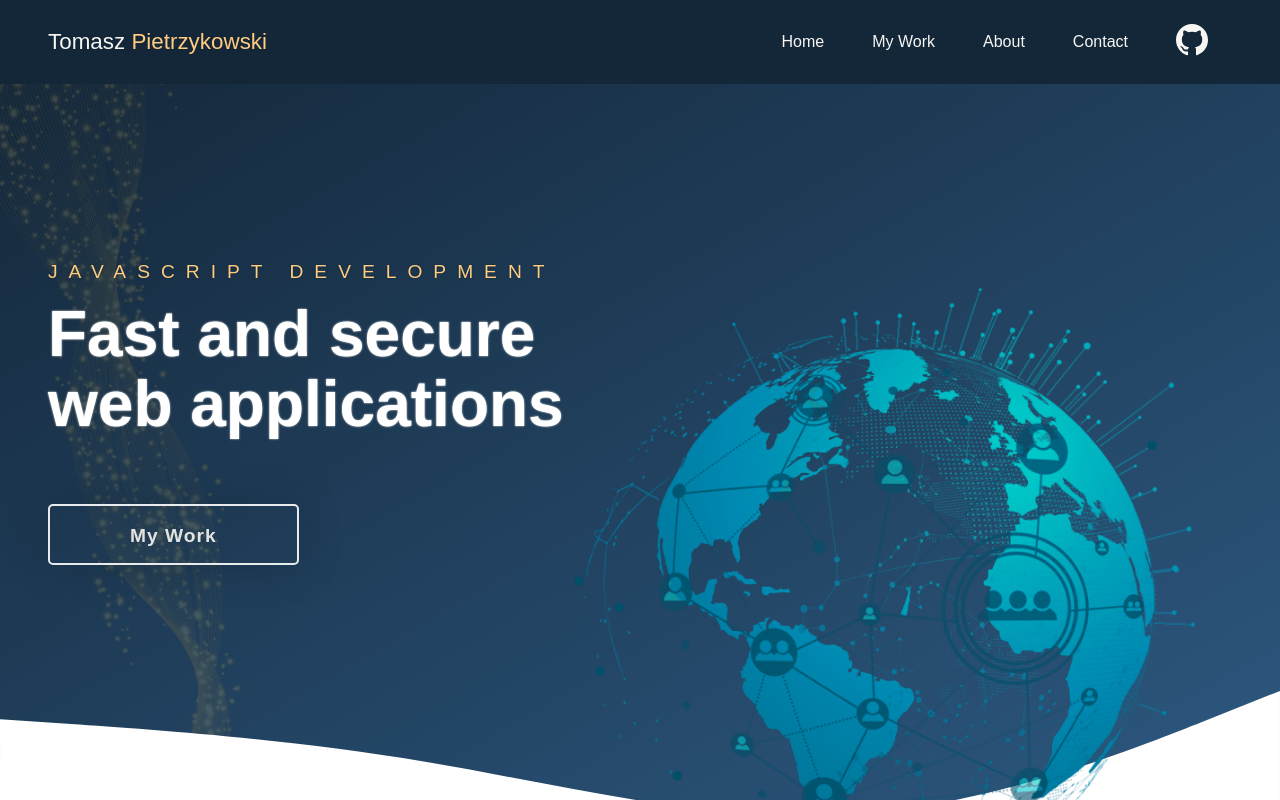
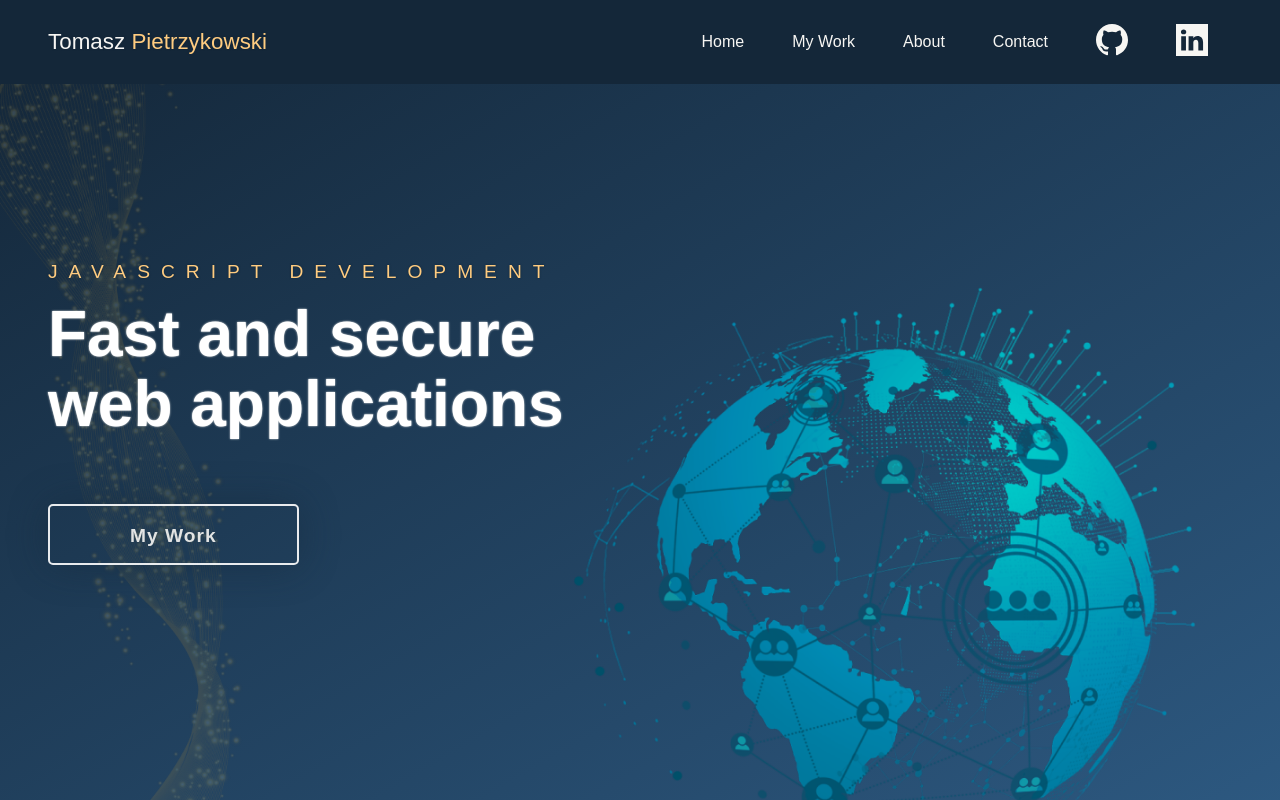
Before and after one commit to TomaszPietrzykowski/portfolio-next, a Next.js app: page / in a window 1280 px wide. Shown: the top 800 px of the page. Built offline with nearby package versions, Linux system fonts and the light colour scheme.

Commit message:
archeology

```diff
--- a/components/Hero.js
+++ b/components/Hero.js
@@ -1,4 +1,4 @@
-import styles from "../styles/Home.module.css";
+import styles from '../styles/Home.module.css'
 
 const Hero = () => {
   return (
@@ -13,14 +13,14 @@ const Hero = () => {
         <button className={styles.cta}>My Work</button>
         <div className={styles.heroImg}></div>
       </div>
-      <svg id="wave" viewBox="0 0 1440 300" className={styles.svg}>
+      {/* <svg id="wave" viewBox="0 0 1440 300" className={styles.svg}>
         <path
           fill="white"
           d="M0,96L80,101.3C160,107,320,117,480,144C640,171,800,213,960,202.7C1120,192,1280,128,1360,96L1440,64L1440,320L1360,320C1280,320,1120,320,960,320C800,320,640,320,480,320C320,320,160,320,80,320L0,320Z"
         ></path>
-      </svg>
+      </svg> */}
     </main>
-  );
-};
+  )
+}
 
-export default Hero;
+export default Hero
--- a/components/Navbar.js
+++ b/components/Navbar.js
@@ -1,37 +1,59 @@
-import styles from "../styles/Home.module.css";
-import Link from "next/link";
+import styles from '../styles/Home.module.css'
+import Link from 'next/link'
 
 const Navbar = () => {
   return (
     <header className={styles.navbar}>
       <div className={styles.flex}>
         <div className={styles.logo}>
-          <span className={styles.firstname}>Tomasz</span>{" "}
+          <span className={styles.firstname}>Tomasz</span>{' '}
           <span className={styles.lastname}>Pietrzykowski</span>
         </div>
         <nav>
           <ul className={styles.nav}>
             <li>
-              <Link href="/">Home</Link>
+              <Link href='/'>Home</Link>
             </li>
             <li>
-              <Link href="/projects">My Work</Link>
+              <Link href='/projects'>My Work</Link>
             </li>
             <li>
-              <Link href="/about">About</Link>
+              <Link href='/about'>About</Link>
             </li>
             <li>
-              <Link href="/contact">Contact</Link>
+              <Link href='/contact'>Contact</Link>
             </li>
             <li>
-              <a href="https://github.com/TomaszPietrzykowski" target="_blank">
-                <svg width="32" height="32" viewBox="0 0 32 32" fill="none">
+              <a href='https://github.com/TomaszPietrzykowski' target='_blank'>
+                <svg width='32' height='32' viewBox='0 0 32 32' fill='none'>
                   <path
                     className={styles.path}
-                    fill-rule="evenodd"
-                    clip-rule="evenodd"
-                    d="M16 0C7.16 0 0 7.16 0 16C0 23.08 4.58 29.06 10.94 31.18C11.74 31.32 12.04 30.84 12.04 30.42C12.04 30.04 12.02 28.78 12.02 27.44C8 28.18 6.96 26.46 6.64 25.56C6.46 25.1 5.68 23.68 5 23.3C4.44 23 3.64 22.26 4.98 22.24C6.24 22.22 7.14 23.4 7.44 23.88C8.88 26.3 11.18 25.62 12.1 25.2C12.24 24.16 12.66 23.46 13.12 23.06C9.56 22.66 5.84 21.28 5.84 15.16C5.84 13.42 6.46 11.98 7.48 10.86C7.32 10.46 6.76 8.82 7.64 6.62C7.64 6.62 8.98 6.2 12.04 8.26C13.32 7.9 14.68 7.72 16.04 7.72C17.4 7.72 18.76 7.9 20.04 8.26C23.1 6.18 24.44 6.62 24.44 6.62C25.32 8.82 24.76 10.46 24.6 10.86C25.62 11.98 26.24 13.4 26.24 15.16C26.24 21.3 22.5 22.66 18.94 23.06C19.52 23.56 20.02 24.52 20.02 26.02C20.02 28.16 20 29.88 20 30.42C20 30.84 20.3 31.34 21.1 31.18C24.2763 30.1077 27.0363 28.0664 28.9917 25.3432C30.947 22.6201 31.9991 19.3524 32 16C32 7.16 24.84 0 16 0Z"
-                    fill="white"
+                    fill-rule='evenodd'
+                    clip-rule='evenodd'
+                    d='M16 0C7.16 0 0 7.16 0 16C0 23.08 4.58 29.06 10.94 31.18C11.74 31.32 12.04 30.84 12.04 30.42C12.04 30.04 12.02 28.78 12.02 27.44C8 28.18 6.96 26.46 6.64 25.56C6.46 25.1 5.68 23.68 5 23.3C4.44 23 3.64 22.26 4.98 22.24C6.24 22.22 7.14 23.4 7.44 23.88C8.88 26.3 11.18 25.62 12.1 25.2C12.24 24.16 12.66 23.46 13.12 23.06C9.56 22.66 5.84 21.28 5.84 15.16C5.84 13.42 6.46 11.98 7.48 10.86C7.32 10.46 6.76 8.82 7.64 6.62C7.64 6.62 8.98 6.2 12.04 8.26C13.32 7.9 14.68 7.72 16.04 7.72C17.4 7.72 18.76 7.9 20.04 8.26C23.1 6.18 24.44 6.62 24.44 6.62C25.32 8.82 24.76 10.46 24.6 10.86C25.62 11.98 26.24 13.4 26.24 15.16C26.24 21.3 22.5 22.66 18.94 23.06C19.52 23.56 20.02 24.52 20.02 26.02C20.02 28.16 20 29.88 20 30.42C20 30.84 20.3 31.34 21.1 31.18C24.2763 30.1077 27.0363 28.0664 28.9917 25.3432C30.947 22.6201 31.9991 19.3524 32 16C32 7.16 24.84 0 16 0Z'
+                    fill='white'
+                  />
+                </svg>
+              </a>
+            </li>
+            <li>
+              <a
+                href='https://www.linkedin.com/in/tomaszpietrzykowski/'
+                target='_blank'
+              >
+                <svg
+                  width='32'
+                  height='32'
+                  viewBox='0 0 32 32'
+                  fill='none'
+                  xmlns='http://www.w3.org/2000/svg'
+                >
+                  <path
+                    className={styles.path}
+                    fill-rule='evenodd'
+                    clip-rule='evenodd'
+                    d='M0 0V32H32V0H0ZM9.9532 26.5848H5.20552V12.3011H9.9532V26.5848ZM7.57936 10.3515H7.54799C5.95538 10.3515 4.92308 9.25433 4.92308 7.8829C4.92308 6.48137 5.98555 5.41524 7.61044 5.41524C9.23569 5.41524 10.2344 6.48137 10.2655 7.8829C10.2655 9.25433 9.23569 10.3515 7.57936 10.3515ZM27.0769 26.5848H22.328V18.9429C22.328 17.0236 21.6418 15.7134 19.9231 15.7134C18.6104 15.7134 17.8304 16.5956 17.4868 17.4501C17.3619 17.7553 17.3292 18.1796 17.3292 18.6076V26.5848H12.5794C12.5794 26.5848 12.643 13.6411 12.5794 12.3012H17.3292V14.3252C17.9603 13.3541 19.0865 11.9658 21.6092 11.9658C24.7345 11.9658 27.0769 14.0068 27.0769 18.3938V26.5848Z'
+                    fill='white'
                   />
                 </svg>
               </a>
@@ -40,7 +62,7 @@ const Navbar = () => {
         </nav>
       </div>
     </header>
-  );
-};
+  )
+}
 
-export default Navbar;
+export default Navbar
```
Also changed, not shown: 1 other file (tests, documents, lock files or other folders).
